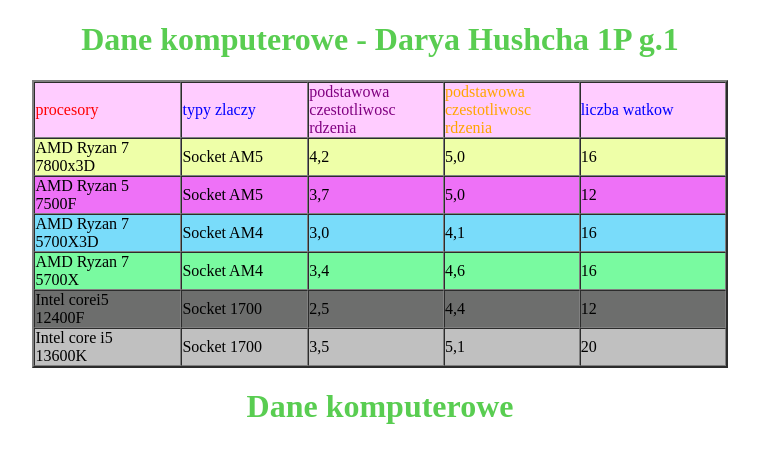
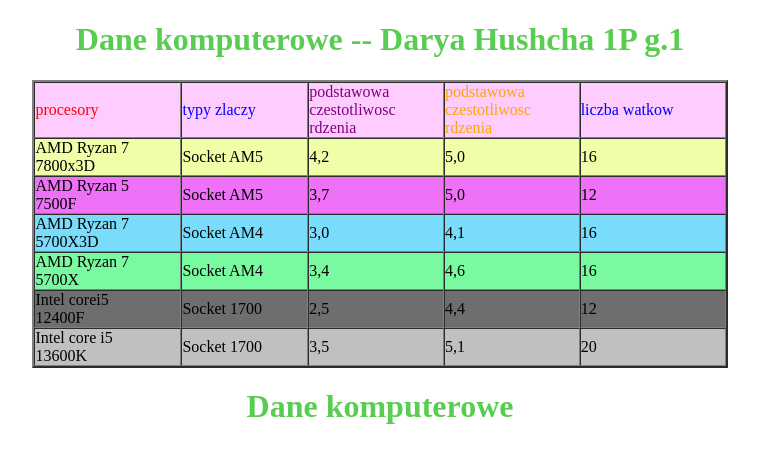
Before and after one commit to DaryaHushcha/tabela_hushcha, a plain HTML site: page tabela.html in a window 1280 px wide. Shown: the whole page, without its empty margins (260-1019 px from the left). Drawn offline with Linux system fonts and the light colour scheme.

Commit message:
Update tabela.html

```diff
--- a/tabela.html
+++ b/tabela.html
@@ -8,7 +8,7 @@
 	</head>
 	<body>
 
-<h1 p align="center"><font color="59CD51" size="6">Dane komputerowe - Darya Hushcha 1P g.1</font></h1>
+<h1 p align="center"><font color="59CD51" size="6">Dane komputerowe -- Darya Hushcha 1P g.1</font></h1>
 
 
     <table align="center" border="2" width="55%" cellpadding="0" cellspacing="0">
```
